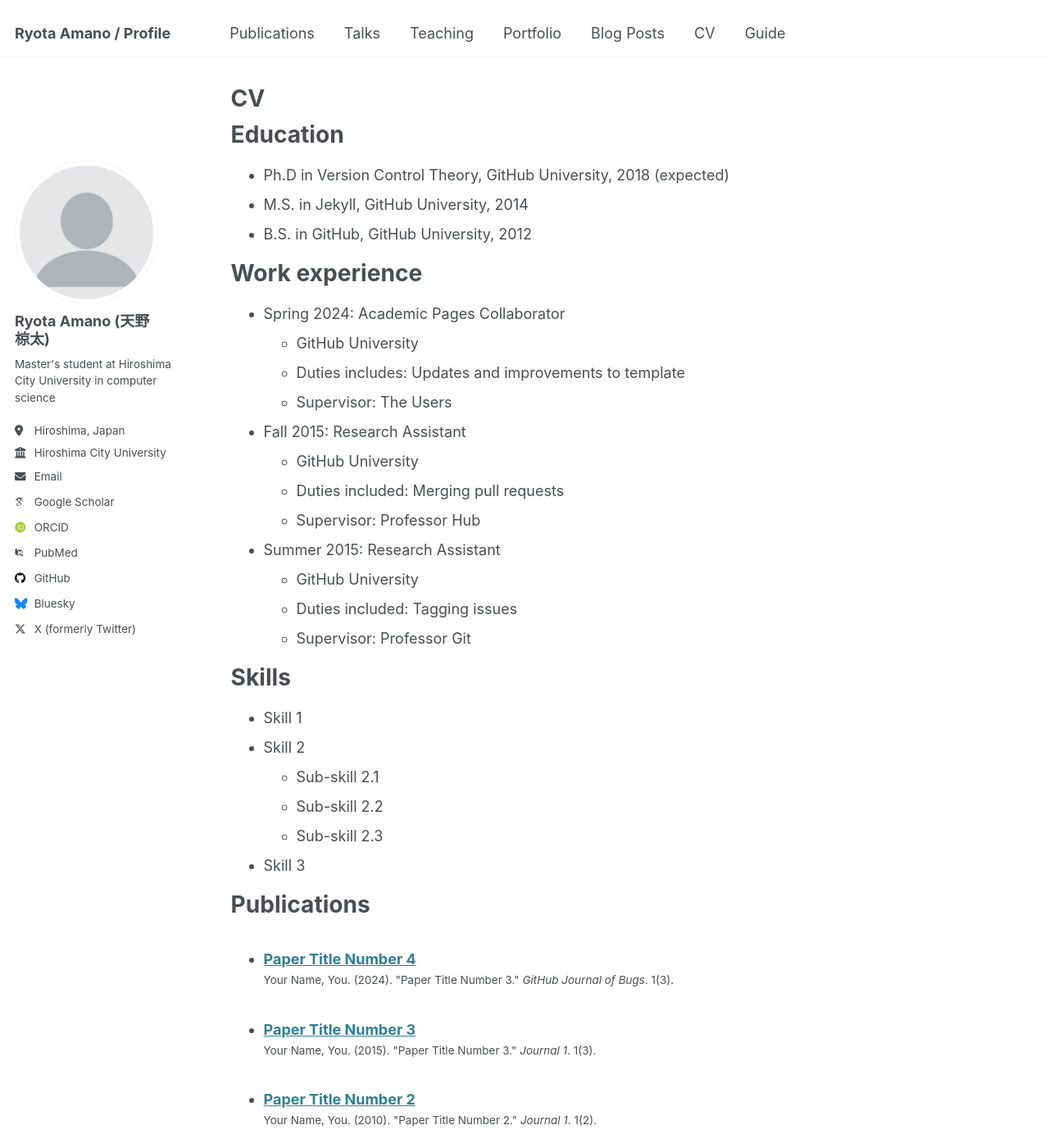
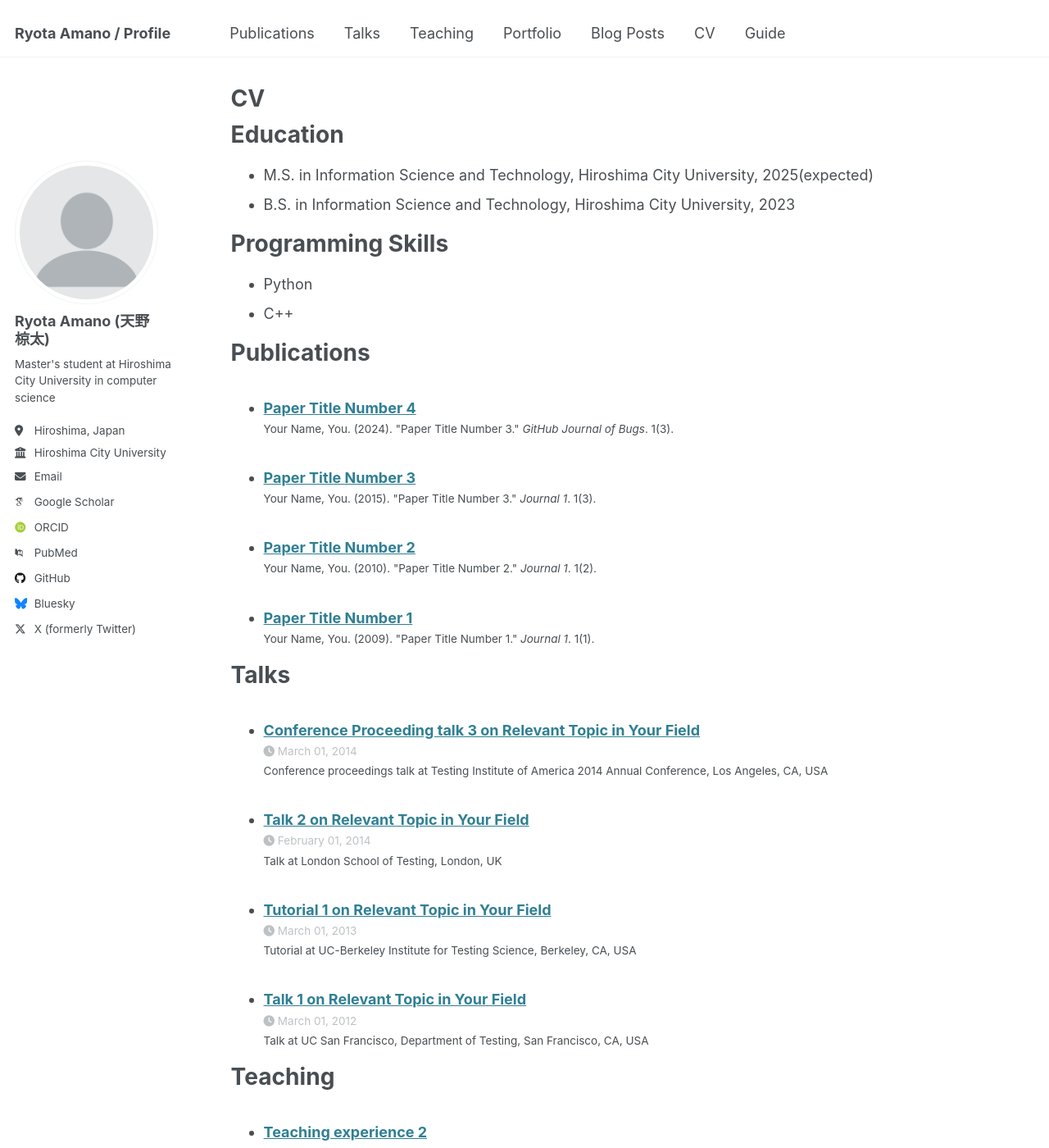
Before and after one commit to mimi-333/mimi-333.github.io, a Jekyll site: the page built from _pages/cv.md, in a window 1280 px wide and 1400 px high. Shown: the whole window at 82% size. Built offline with Jekyll 4.4.1, drawn with Linux system fonts in a browser that asks for light colours; some web fonts are replaced; some of the changed text lies outside the part shown.

Commit message:
Update cv.md

```diff
--- a/_pages/cv.md
+++ b/_pages/cv.md
@@ -11,35 +11,14 @@ redirect_from:
 
 Education
 ======
-* Ph.D in Version Control Theory, GitHub University, 2018 (expected)
-* M.S. in Jekyll, GitHub University, 2014
-* B.S. in GitHub, GitHub University, 2012
 
-Work experience
+* M.S. in Information Science and Technology, Hiroshima City University, 2025(expected)
+* B.S. in Information Science and Technology, Hiroshima City University, 2023
+
+Programming Skills
 ======
-* Spring 2024: Academic Pages Collaborator
-  * GitHub University
-  * Duties includes: Updates and improvements to template
-  * Supervisor: The Users
-
-* Fall 2015: Research Assistant
-  * GitHub University
-  * Duties included: Merging pull requests
-  * Supervisor: Professor Hub
-
-* Summer 2015: Research Assistant
-  * GitHub University
-  * Duties included: Tagging issues
-  * Supervisor: Professor Git
-
-Skills
-======
-* Skill 1
-* Skill 2
-  * Sub-skill 2.1
-  * Sub-skill 2.2
-  * Sub-skill 2.3
-* Skill 3
+* Python
+* C++
 
 Publications
 ======
@@ -58,7 +37,3 @@ Teaching
   <ul>{% for post in site.teaching reversed %}
     {% include archive-single-cv.html %}
   {% endfor %}</ul>
-
-Service and leadership
-======
-* Currently signed in to 43 different slack teams
```
